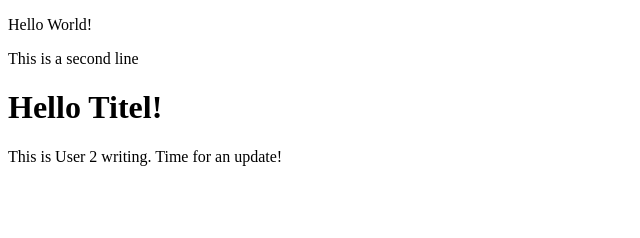
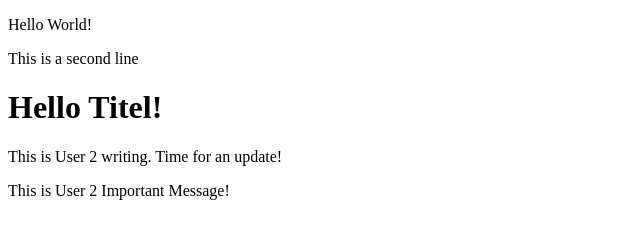
Before and after one commit to MarcusDoceo/KYHHtml, a plain HTML site: page index.html in a window 1280 px wide. Shown: the whole page, without its empty margins (0-640 px from the left). Drawn offline with Linux system fonts and the light colour scheme.

Commit message:
User 2 Update

```diff
--- a/index.html
+++ b/index.html
@@ -11,5 +11,7 @@
     <p>This is a second line</p>
     <h1>Hello Titel!</h1>
     <p>This is User 2 writing. Time for an update!</p>
+
+    <p>This is User 2 Important Message!</p>
 </body>
 </html>
```
